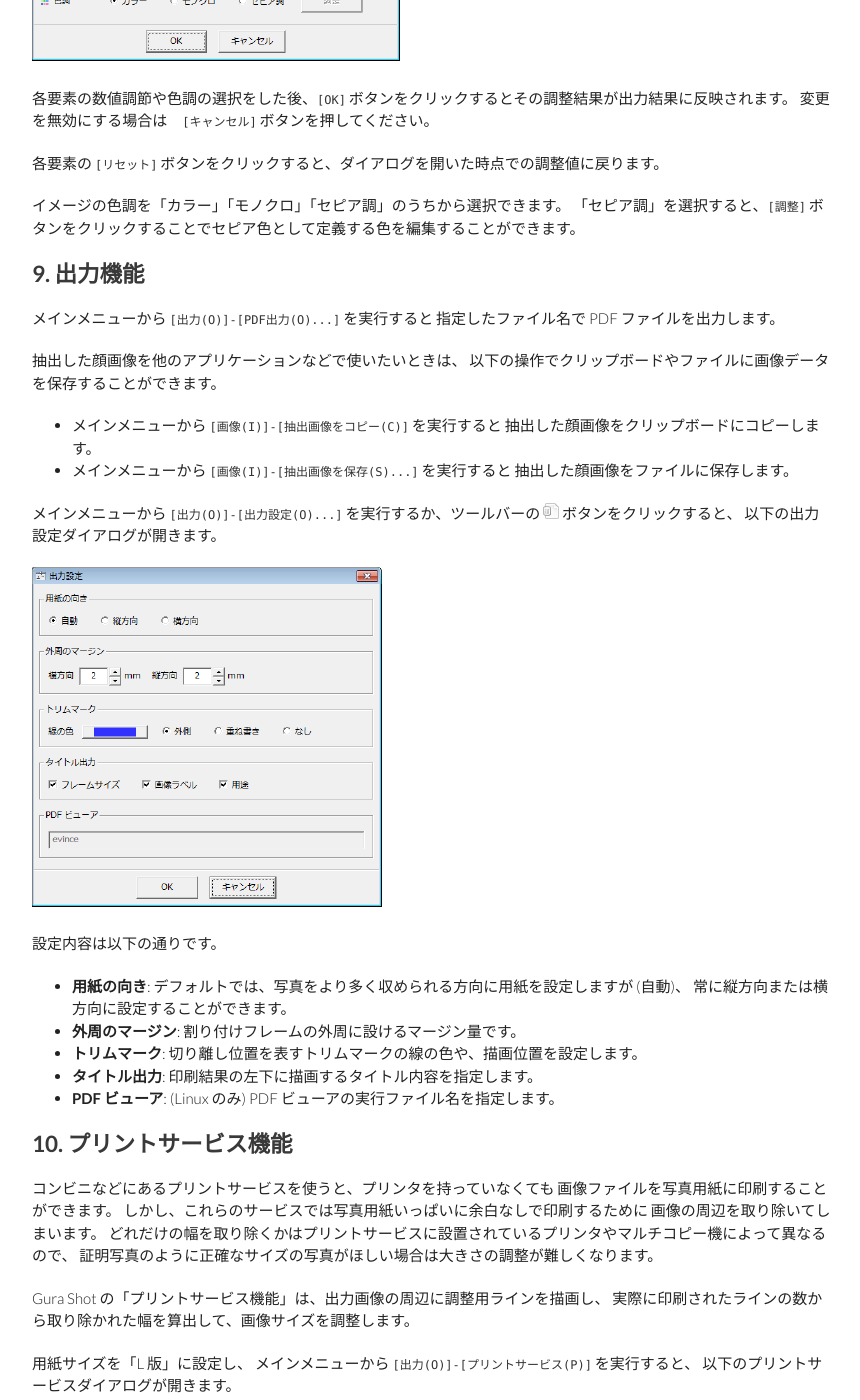
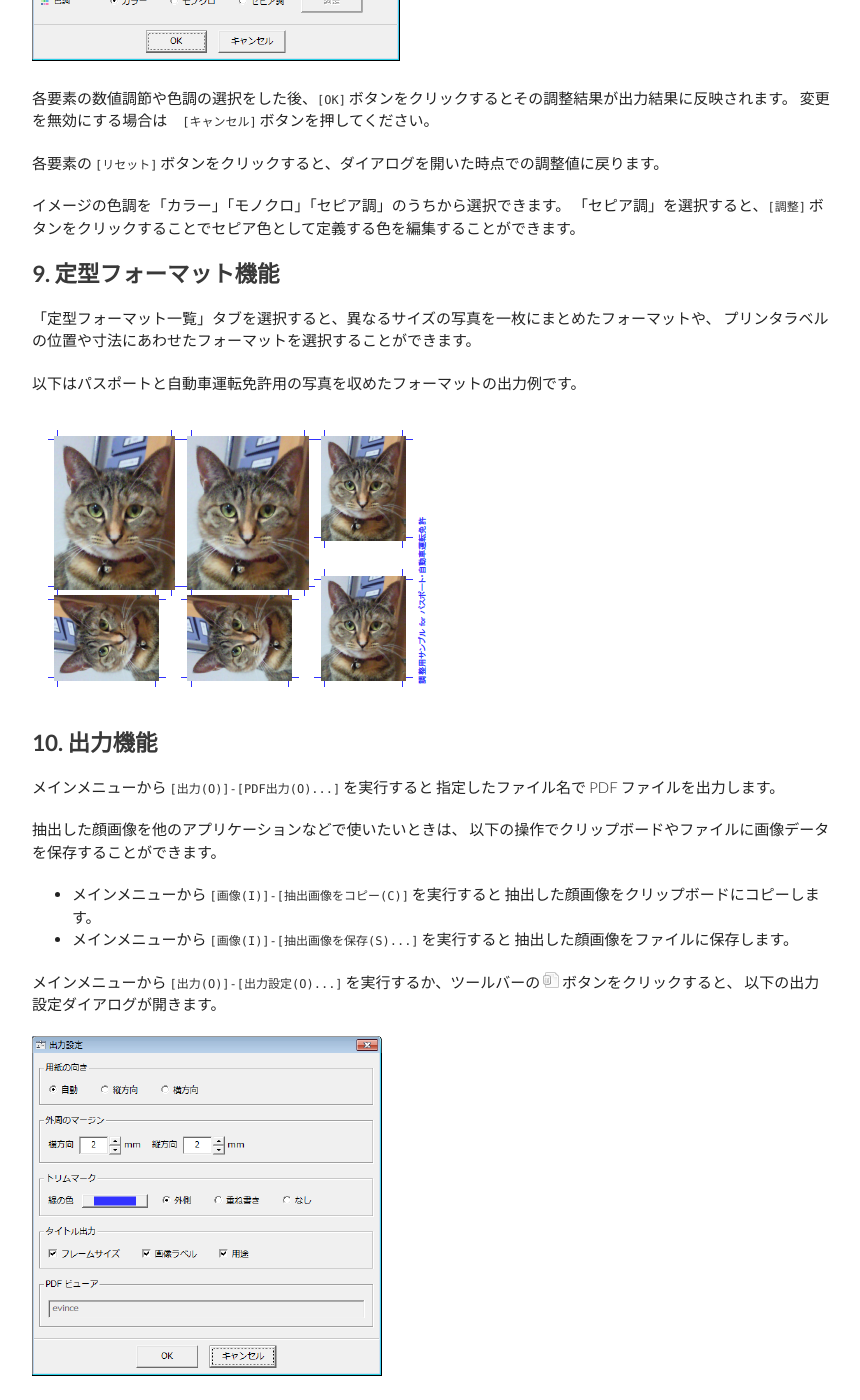
Before and after one commit to gura-app/gura-app.github.io, a Jekyll site: the page built from gurashot/index.md, in a window 1280 px wide and 1400 px high, scrolled down 5978 px. Shown: the whole window, without its empty margins (208-1068 px from the left). Built offline with Jekyll 4.4.1, drawn with Linux system fonts in a browser that asks for light colours; Markdown is read by kramdown in place of the engine named in the settings; some of the changed text lies outside the part shown.

Commit message:
added image

```diff
--- a/gurashot/index.md
+++ b/gurashot/index.md
@@ -208,7 +208,17 @@ PDF の閲覧・印刷をするソフトとして、Ubuntu にはデフォルト
 「セピア調」を選択すると、`[調整]` ボタンをクリックすることでセピア色として定義する色を編集することができます。
 
 
-## <a name="output"></a>9. 出力機能
+## <a name="output"></a>9. 定型フォーマット機能
+
+「定型フォーマット一覧」タブを選択すると、異なるサイズの写真を一枚にまとめたフォーマットや、
+プリンタラベルの位置や寸法にあわせたフォーマットを選択することができます。
+
+以下はパスポートと自動車運転免許用の写真を収めたフォーマットの出力例です。
+
+![passport-and-drivers-license](images/passport-and-drivers-license.png)
+
+
+## <a name="output"></a>10. 出力機能
 
 メインメニューから `[出力(O)]-[PDF出力(O)...]` を実行すると
 指定したファイル名で PDF ファイルを出力します。
@@ -303,10 +313,14 @@ a と b、c と d は、それぞれ足した数が同じであれば同一の
 左のラジオボタンによって、比率による設定と長さによる設定のどちらかを選択できます。
 
 
-## <a name="history"></a>12. 変更履歴
+## <a name="history"></a>13. 変更履歴
 
 <table>
 <tr><th>バージョン</th><th>リリース</th><th>変更内容</th></tr>
+
+<tr><td>v1.3.0</td><td>2014/08/04</td><td>
+定型フォーマット出力機能を追加
+</td></tr>
 
 <tr><td>v1.2.1</td><td>2014/07/11</td><td>
 PDF 出力時の用紙サイズを修正
```
Also changed, not shown: other parts of gurashot/index.md (+2 -2 lines), gurashot/images/passport-and-drivers-license.png (added).
